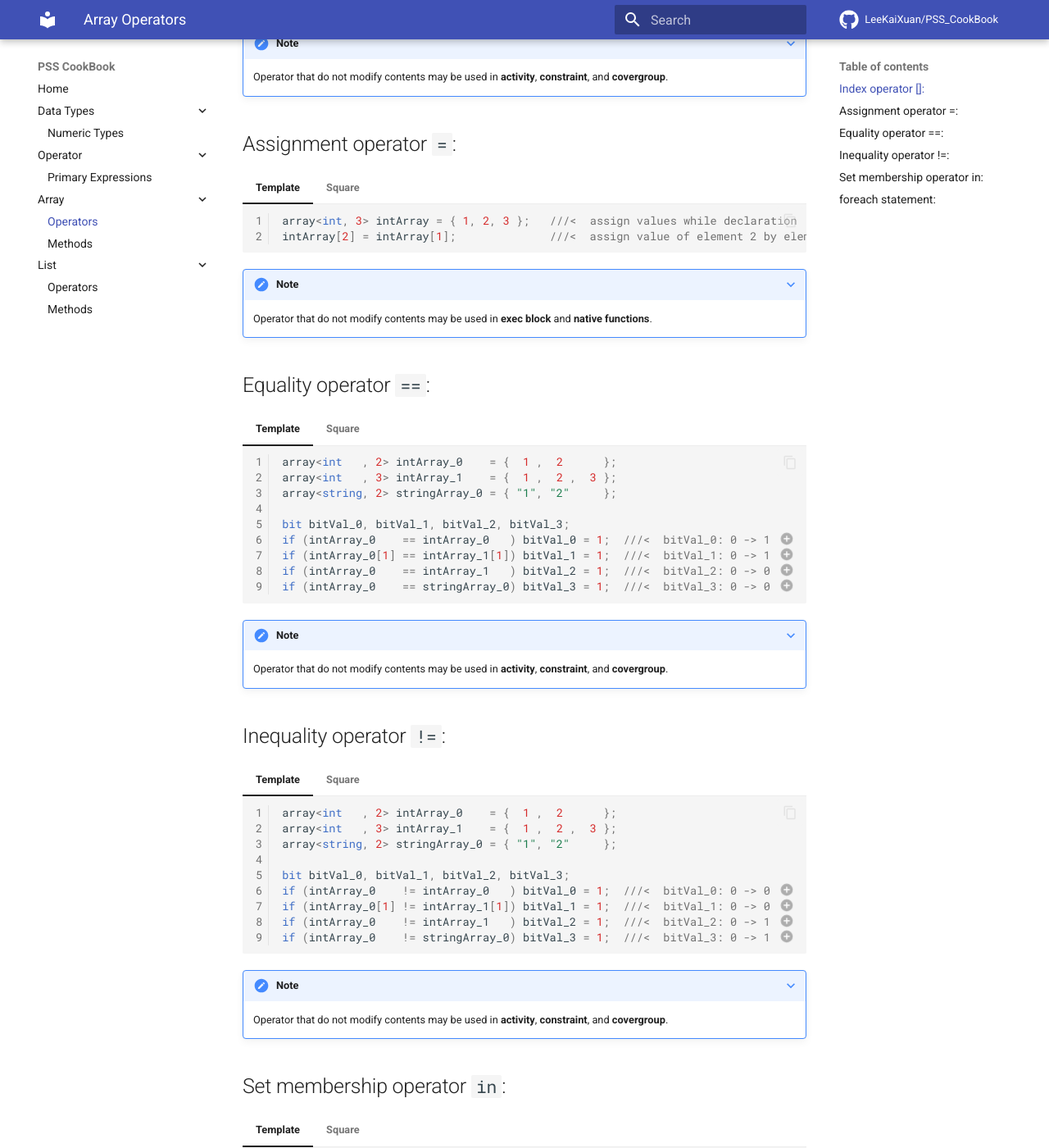
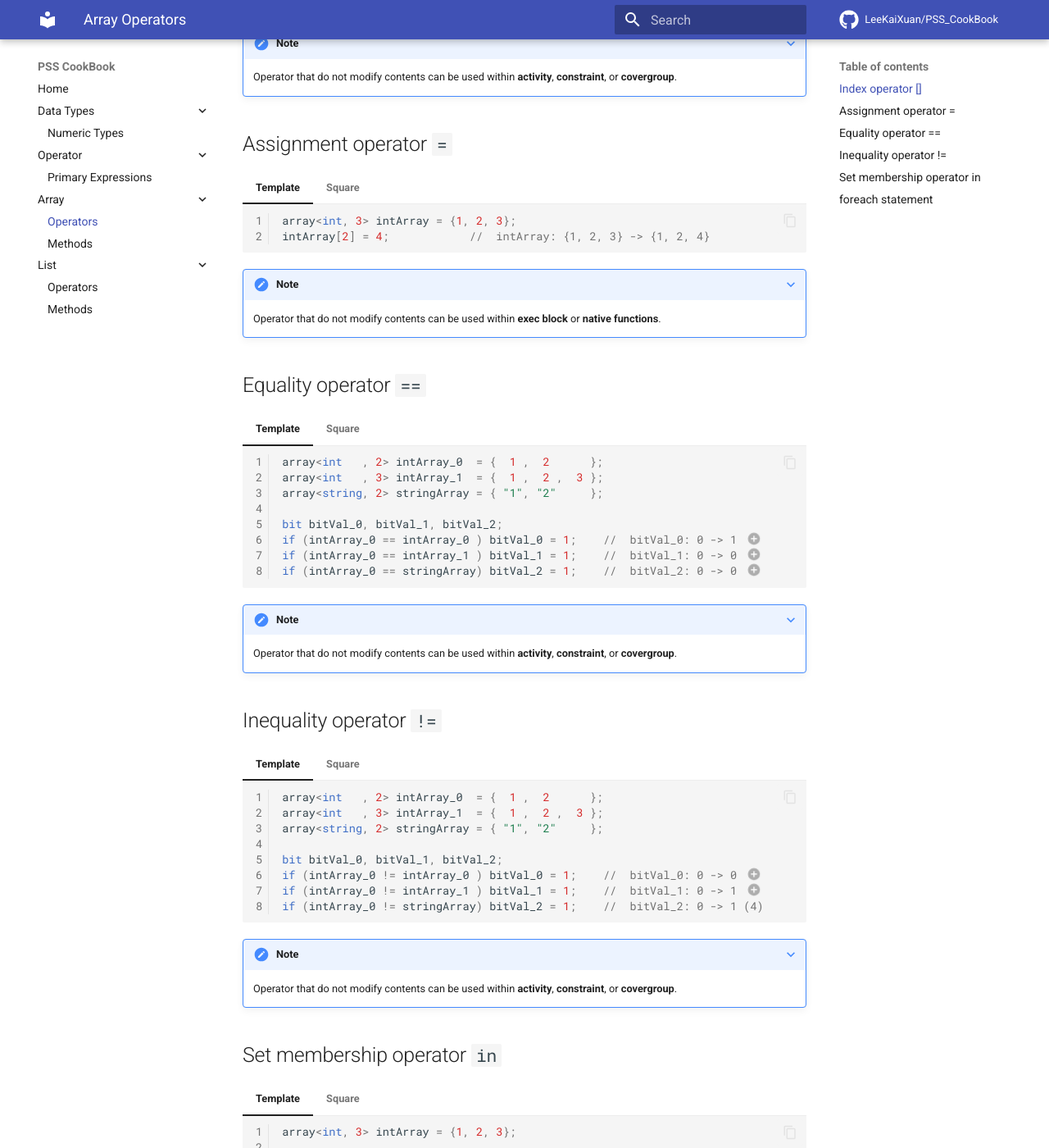
Before and after one commit to LeeKaiXuan/PSS_CookBook, an MkDocs documentation site: the page built from docs/Array/Operators.md, in a window 1280 px wide and 1400 px high, scrolled down 316 px. Shown: the whole window at 82% size. Built offline with MkDocs 1.6.1 and Material for MkDocs 9.7.7, drawn with Linux system fonts in a browser that asks for light colours; comment, search, counter and statistics services are not loaded; some of the changed text lies outside the part shown.

Commit message:
[Array] Refactor coding style

````diff
--- a/docs/Array/Operators.md
+++ b/docs/Array/Operators.md
@@ -1,170 +1,160 @@
 ---
 title: Array Operators
-description: 8.8.2.1 Array operators
+description: PSSv2.1/7.9.2.1 Array operators
 ---
 
 # Array Operators
-## Index operator `[]`: {#array_operators_index}
+
+## Index operator `[]` {#array_operators_index}
 === "Template"
     ```sv linenums="1"
-    array<int, 3> intArray;
-    int intVal = intArray[2];  ///<  get element 2 of intArray;
+    array<int, 3> intArray = {1, 2, 3};
+    int intVal = intArray[2];   //  intVal: 0 -> 3
     ```
 
 === "Square"
     ```sv linenums="1"
-    int intArray [3];
-    int intVal = intArray[2];  ///<  get element 2 of intArray;
+    int intArray [3] = {1, 2, 3};
+    int intVal = intArray[2];   //  intVal: 0 -> 3
     ```
 
 ???+ note
 
-    Operator that do not modify contents may be used in **activity**, **constraint**, and **covergroup**.
+    Operator that do not modify contents can be used within **activity**, **constraint**, or **covergroup**.
 
-## Assignment operator `=`: {#array_operators_assignment}
+## Assignment operator `=` {#array_operators_assignment}
 === "Template"
     ```sv linenums="1"
-    array<int, 3> intArray = { 1, 2, 3 };   ///<  assign values while declaration
-    intArray[2] = intArray[1];              ///<  assign value of element 2 by element 1
+    array<int, 3> intArray = {1, 2, 3};
+    intArray[2] = 4;            //  intArray: {1, 2, 3} -> {1, 2, 4}
     ```
 
 === "Square"
     ```sv linenums="1"
-    int intArray [3] = { 1, 2, 3 };         ///<  assign values while declaration
-    intArray[2] = intArray[1];              ///<  assign value of element 2 by element 1
+    int intArray [3] = {1, 2, 3};
+    intArray[2] = 4;            //  intArray: {1, 2, 3} -> {1, 2, 4}
     ```
 
 ???+ note
 
-    Operator that do not modify contents may be used in **exec block** and **native functions**.
-## Equality operator `==`: {#array_operators_equality}
+    Operator that do not modify contents can be used within **exec block** or **native functions**.
+
+## Equality operator `==` {#array_operators_equality}
 === "Template"
     ```sv linenums="1"
-    array<int   , 2> intArray_0    = {  1 ,  2      };
-    array<int   , 3> intArray_1    = {  1 ,  2 ,  3 };
-    array<string, 2> stringArray_0 = { "1", "2"     };
+    array<int   , 2> intArray_0  = {  1 ,  2      };
+    array<int   , 3> intArray_1  = {  1 ,  2 ,  3 };
+    array<string, 2> stringArray = { "1", "2"     };
 
-    bit bitVal_0, bitVal_1, bitVal_2, bitVal_3;
-    if (intArray_0    == intArray_0   ) bitVal_0 = 1;  ///<  bitVal_0: 0 -> 1 (1)
-    if (intArray_0[1] == intArray_1[1]) bitVal_1 = 1;  ///<  bitVal_1: 0 -> 1 (2)
-    if (intArray_0    == intArray_1   ) bitVal_2 = 1;  ///<  bitVal_2: 0 -> 0 (3)
-    if (intArray_0    == stringArray_0) bitVal_3 = 1;  ///<  bitVal_3: 0 -> 0 (4)
+    bit bitVal_0, bitVal_1, bitVal_2;
+    if (intArray_0 == intArray_0 ) bitVal_0 = 1;    //  bitVal_0: 0 -> 1 (1)
+    if (intArray_0 == intArray_1 ) bitVal_1 = 1;    //  bitVal_1: 0 -> 0 (2)
+    if (intArray_0 == stringArray) bitVal_2 = 1;    //  bitVal_2: 0 -> 0 (3)
     ```
 
     1. Equalize **size**, **type**, **context**.
-    2. Equalize **type**, **context**.
-    3. Inequalize **size**, **context**.
-    4. Inequalize **type**.
+    2. Inequalize **size**, **context**.
+    3. Inequalize **type**.
 
 === "Square"
     ```sv linenums="1"
-    int    intArray_0    [2] = {  1 ,  2      };
-    int    intArray_1    [3] = {  1 ,  2 ,  3 };
-    string stringArray_0 [2] = { "1", "2"     };
+    int    intArray_0  [2] = {  1 ,  2      };
+    int    intArray_1  [3] = {  1 ,  2 ,  3 };
+    string stringArray [2] = { "1", "2"     };
 
-    bit bitVal_0, bitVal_1, bitVal_2, bitVal_3;
-    if (intArray_0    == intArray_0   ) bitVal_0 = 1;  ///<  bitVal_0: 0 -> 1 (1)
-    if (intArray_0[1] == intArray_1[1]) bitVal_1 = 1;  ///<  bitVal_1: 0 -> 1 (2)
-    if (intArray_0    == intArray_1   ) bitVal_2 = 1;  ///<  bitVal_2: 0 -> 0 (3)
-    if (intArray_0    == stringArray_0) bitVal_3 = 1;  ///<  bitVal_3: 0 -> 0 (4)
+    bit bitVal_0, bitVal_1, bitVal_2;
+    if (intArray_0 == intArray_0 ) bitVal_0 = 1;    //  bitVal_0: 0 -> 1 (1)
+    if (intArray_0 == intArray_1 ) bitVal_1 = 1;    //  bitVal_1: 0 -> 0 (2)
+    if (intArray_0 == stringArray) bitVal_2 = 1;    //  bitVal_2: 0 -> 0 (3)
     ```
 
     1. Equalize **size**, **type**, **context**.
-    2. Equalize **type**, **context**.
-    3. Inequalize **size**, **context**.
-    4. Inequalize **type**.
+    2. Inequalize **size**, **context**.
+    3. Inequalize **type**.
 
 ???+ note
 
-    Operator that do not modify contents may be used in **activity**, **constraint**, and **covergroup**.
+    Operator that do not modify contents can be used within **activity**, **constraint**, or **covergroup**.
 
-## Inequality operator `!=`: {#array_operators_inequality}
+## Inequality operator `!=` {#array_operators_inequality}
 === "Template"
     ```sv linenums="1"
-    array<int   , 2> intArray_0    = {  1 ,  2      };
-    array<int   , 3> intArray_1    = {  1 ,  2 ,  3 };
-    array<string, 2> stringArray_0 = { "1", "2"     };
+    array<int   , 2> intArray_0  = {  1 ,  2      };
+    array<int   , 3> intArray_1  = {  1 ,  2 ,  3 };
+    array<string, 2> stringArray = { "1", "2"     };
 
-    bit bitVal_0, bitVal_1, bitVal_2, bitVal_3;
-    if (intArray_0    != intArray_0   ) bitVal_0 = 1;  ///<  bitVal_0: 0 -> 0 (1)
-    if (intArray_0[1] != intArray_1[1]) bitVal_1 = 1;  ///<  bitVal_1: 0 -> 0 (2)
-    if (intArray_0    != intArray_1   ) bitVal_2 = 1;  ///<  bitVal_2: 0 -> 1 (3)
-    if (intArray_0    != stringArray_0) bitVal_3 = 1;  ///<  bitVal_3: 0 -> 1 (4)
+    bit bitVal_0, bitVal_1, bitVal_2;
+    if (intArray_0 != intArray_0 ) bitVal_0 = 1;    //  bitVal_0: 0 -> 0 (1)
+    if (intArray_0 != intArray_1 ) bitVal_1 = 1;    //  bitVal_1: 0 -> 1 (3)
+    if (intArray_0 != stringArray) bitVal_2 = 1;    //  bitVal_2: 0 -> 1 (4)
     ```
 
     1. Equalize **size**, **type**, **context**.
-    2. Equalize **type**, **context**.
-    3. Inequalize **size**, **context**.
-    4. Inequalize **type**.
+    2. Inequalize **size**, **context**.
+    3. Inequalize **type**.
 
 === "Square"
     ```sv linenums="1"
-    int    intArray_0    [2] = {  1 ,  2      };
-    int    intArray_1    [3] = {  1 ,  2 ,  3 };
-    string stringArray_0 [2] = { "1", "2"     };
+    int    intArray_0  [2] = {  1 ,  2      };
+    int    intArray_1  [3] = {  1 ,  2 ,  3 };
+    string stringArray [2] = { "1", "2"     };
 
-    bit bitVal_0, bitVal_1, bitVal_2, bitVal_3;
-    if (intArray_0    != intArray_0   ) bitVal_0 = 1;  ///<  bitVal_0: 0 -> 0 (1)
-    if (intArray_0[1] != intArray_1[1]) bitVal_1 = 1;  ///<  bitVal_1: 0 -> 0 (2)
-    if (intArray_0    != intArray_1   ) bitVal_2 = 1;  ///<  bitVal_2: 0 -> 1 (3)
-    if (intArray_0    != stringArray_0) bitVal_3 = 1;  ///<  bitVal_3: 0 -> 1 (4)
+    bit bitVal_0, bitVal_1, bitVal_2;
+    if (intArray_0 != intArray_0 ) bitVal_0 = 1;    //  bitVal_0: 0 -> 0 (1)
+    if (intArray_0 != intArray_1 ) bitVal_1 = 1;    //  bitVal_1: 0 -> 1 (2)
+    if (intArray_0 != stringArray) bitVal_2 = 1;    //  bitVal_2: 0 -> 1 (3)
     ```
 
     1. Equalize **size**, **type**, **context**.
-    2. Equalize **type**, **context**.
-    3. Inequalize **size**, **context**.
-    4. Inequalize **type**.
+    2. Inequalize **size**, **context**.
+    3. Inequalize **type**.
 
 ???+ note
 
-    Operator that do not modify contents may be used in **activity**, **constraint**, and **covergroup**.
+    Operator that do not modify contents can be used within **activity**, **constraint**, or **covergroup**.
 
-## Set membership operator `in`: {#array_operators_in}
+## Set membership operator `in` {#array_operators_in}
 === "Template"
     ```sv linenums="1"
-    array<int, 2> intArray_0 = { 1, 2    };
-    array<int, 3> intArray_1 = { 1, 2, 3 };
+    array<int, 3> intArray = {1, 2, 3};
 
     bit bitVal_0, bitVal_1;
-    if (            1 in intArray_0) bitVal_0 = 1;  ///<  bitval_0: 0 -> 1
-    if (intArray_0[1] in intArray_1) bitVal_1 = 1;  ///<  bitVal_1: 0 -> 1
+    if (1 in intArray) bitVal_0 = 1;                //  bitval_0: 0 -> 1
+    if (0 in intArray) bitVal_1 = 1;                //  bitVal_1: 0 -> 0
     ```
 
 === "Square"
     ```sv linenums="1"
-    int intArray_0 [2] = { 1, 2    };
-    int intArray_1 [3] = { 1, 2, 3 };
+    int intArray [3] = {1, 2, 3};
 
     bit bitVal_0, bitVal_1;
-    if (            1 in intArray_0) bitVal_0 = 1;  ///<  bitval_0: 0 -> 1
-    if (intArray_0[1] in intArray_1) bitVal_1 = 1;  ///<  bitVal_1: 0 -> 1
+    if (1 in intArray) bitVal_0 = 1;                //  bitval_0: 0 -> 1
+    if (0 in intArray) bitVal_1 = 1;                //  bitVal_1: 0 -> 0
     ```
 
 ???+ note
 
-    Operator that do not modify contents may be used in **activity**, **constraint**, and **covergroup**.
+    Operator that do not modify contents can be used within **activity**, **constraint**, or **covergroup**.
 
-## `foreach` statement: {#array_operators_foreach}
+## `foreach` statement {#array_operators_foreach}
 === "Template"
     ```sv linenums="1"
-    array<int, 2> intArray = { 1, 2 };
+    array<int, 3> intArray = {1, 2, 3};
 
-    int intVal = 0;
-    foreach (intArray[j]) {
-        intVal = intArray[j];  ///<  intVal: 0 -> 1 -> 2
+    foreach (intArray[i]) {
+        intArray[i] = intArray[i] + 1;  //  intArray: {1, 2, 3} -> {2, 3, 4}
     }
     ```
 
 === "Square"
     ```sv linenums="1"
-    int intArray [2] = { 1, 2 };
+    int intArray [3] = {1, 2, 3};
 
-    int intVal = 0;
-    foreach (intArray[j]) {
-        intVal = intArray[j];  ///<  intVal: 0 -> 1 -> 2
+    foreach (intArray[i]) {
+        intArray[i] = intArray[i] + 1;  //  intArray: {1, 2, 3} -> {2, 3, 4}
     }
     ```
 
 ???+ note
 
-    Operator that do not modify contents may be used in **activity**, **constraint**, **native exec code** and **covergroup**.
+    Operator that do not modify contents can be used within **activity**, **constraint**, **native exec code** or **covergroup**.
````
Also changed, not shown: docs/Array/Methods.md (+26 -24 lines), docs/Array/index.md (+12 -11 lines).
